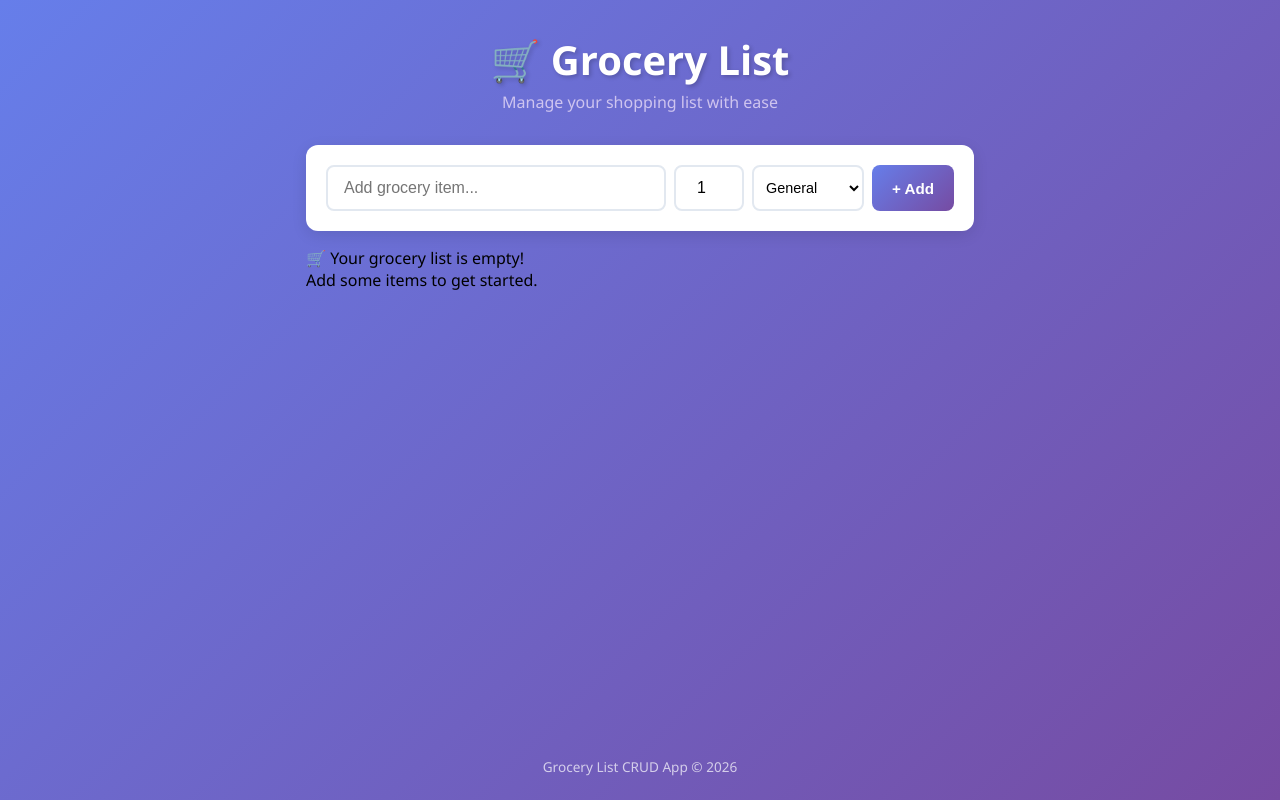
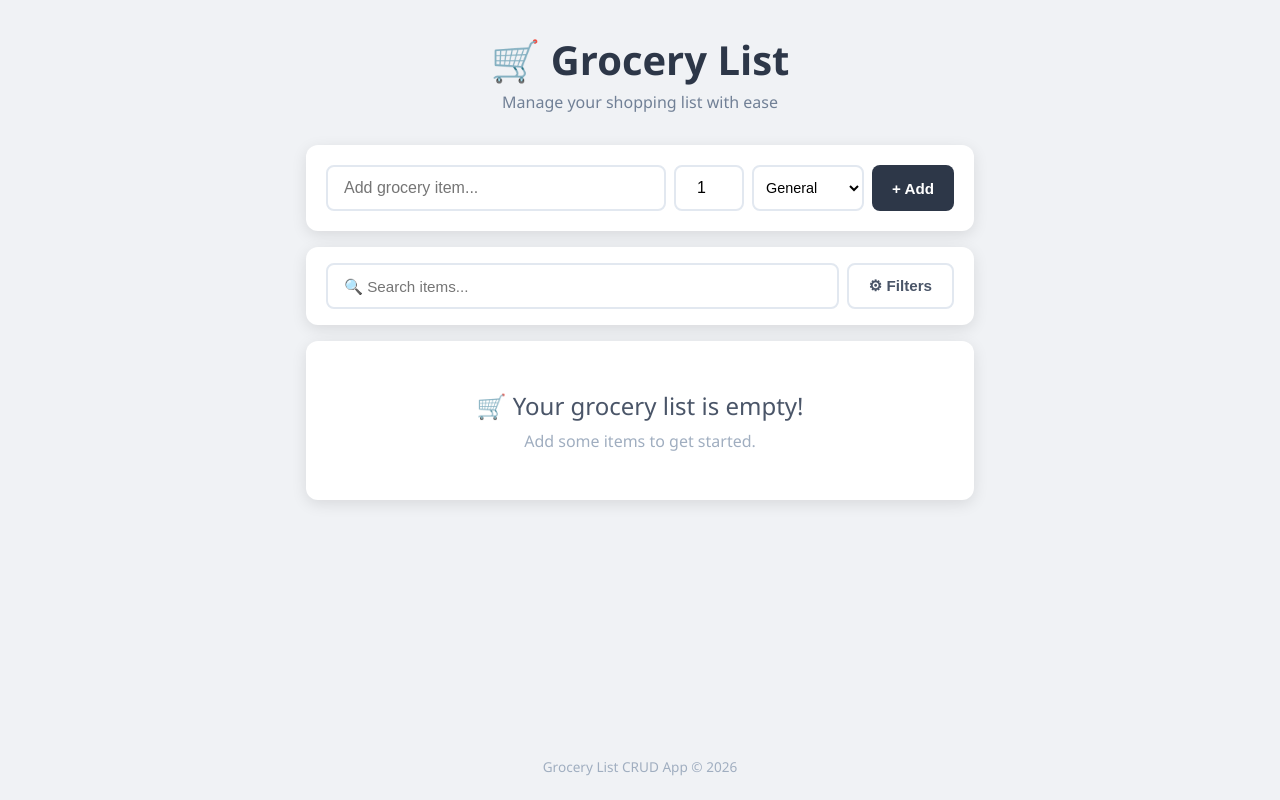
Before and after one commit to LuvaDongol/CRUD_REACT, a React (Create React App) app: page / in a window 1280 px wide. Built offline with nearby package versions, Linux system fonts and the light colour scheme.

Commit message:
Add SearchBar with search, filter, and sort functionality

```diff
--- a/src/App.css
+++ b/src/App.css
@@ -7,7 +7,7 @@
 
 body {
   font-family: "Segoe UI", Tahoma, Geneva, Verdana, sans-serif;
-  background: linear-gradient(135deg, #667eea 0%, #764ba2 100%);
+  background: #f0f2f5;
   min-height: 100vh;
 }
 
@@ -30,27 +30,25 @@ body {
 .app-header {
   text-align: center;
   padding: 2rem 1rem 1rem;
-  color: white;
+  color: #2d3748;
 }
 
 .app-header h1 {
   font-size: 2.5rem;
   font-weight: 700;
   margin-bottom: 0.25rem;
-  text-shadow: 2px 2px 4px rgba(0, 0, 0, 0.2);
 }
 
 .subtitle {
   font-size: 1rem;
-  opacity: 0.85;
-  color: #e0d4f5;
+  color: #718096;
 }
 
 /* ===== Footer ===== */
 .app-footer {
   text-align: center;
   padding: 1.5rem;
-  color: rgba(255, 255, 255, 0.7);
+  color: #a0aec0;
   font-size: 0.85rem;
 }
 
@@ -129,12 +127,332 @@ body {
 }
 
 .btn-add {
-  background: linear-gradient(135deg, #667eea, #764ba2);
+  background: #2d3748;
   color: white;
   white-space: nowrap;
 }
 
 .btn-add:hover {
-  transform: translateY(-1px);
-  box-shadow: 0 4px 12px rgba(102, 126, 234, 0.4);
+  background: #1a202c;
 }
+
+.btn-filter {
+  background: white;
+  border: 2px solid #e2e8f0;
+  color: #4a5568;
+}
+
+.btn-filter:hover,
+.btn-filter.active {
+  background: #2d3748;
+  color: white;
+  border-color: #2d3748;
+}
+
+/* ===== Search Bar ===== */
+.search-bar {
+  background: white;
+  border-radius: 12px;
+  padding: 1rem 1.25rem;
+  box-shadow: 0 4px 15px rgba(0, 0, 0, 0.1);
+  margin-bottom: 1rem;
+}
+
+.search-row {
+  display: flex;
+  gap: 0.5rem;
+}
+
+.search-input {
+  flex: 1;
+  padding: 0.6rem 1rem;
+  border: 2px solid #e2e8f0;
+  border-radius: 8px;
+  font-size: 0.95rem;
+}
+
+.search-input:focus {
+  outline: none;
+  border-color: #2d3748;
+}
+
+.filter-row {
+  display: flex;
+  gap: 1rem;
+  margin-top: 0.75rem;
+  padding-top: 0.75rem;
+  border-top: 1px solid #e2e8f0;
+  flex-wrap: wrap;
+}
+
+.filter-group {
+  display: flex;
+  align-items: center;
+  gap: 0.5rem;
+}
+
+.filter-group label {
+  font-size: 0.85rem;
+  color: #718096;
+  font-weight: 600;
+}
+
+.filter-select {
+  padding: 0.4rem 0.6rem;
+  border: 2px solid #e2e8f0;
+  border-radius: 6px;
+  font-size: 0.85rem;
+  background: white;
+}
+
+.filter-select:focus {
+  outline: none;
+  border-color: #2d3748;
+}
+
+.btn-edit {
+  background: #edf2f7;
+  color: #4a5568;
+  padding: 0.4rem 0.6rem;
+  font-size: 1.1rem;
+}
+
+.btn-edit:hover {
+  background: #e2e8f0;
+  color: #2d3748;
+}
+
+.btn-delete {
+  background: #fed7d7;
+  color: #c53030;
+  padding: 0.4rem 0.6rem;
+  font-size: 1rem;
+}
+
+.btn-delete:hover {
+  background: #feb2b2;
+}
+
+.btn-save {
+  background: #c6f6d5;
+  color: #276749;
+  padding: 0.4rem 0.6rem;
+  font-size: 1.1rem;
+}
+
+.btn-save:hover {
+  background: #9ae6b4;
+}
+
+.btn-cancel {
+  background: #fed7d7;
+  color: #c53030;
+  padding: 0.4rem 0.6rem;
+  font-size: 1.1rem;
+}
+
+.btn-cancel:hover {
+  background: #feb2b2;
+}
+
+/* ===== Grocery List ===== */
+.grocery-list {
+  list-style: none;
+  background: white;
+  border-radius: 12px;
+  box-shadow: 0 4px 15px rgba(0, 0, 0, 0.1);
+  overflow: hidden;
+  margin-bottom: 1rem;
+}
+
+.grocery-item {
+  display: flex;
+  align-items: center;
+  justify-content: space-between;
+  padding: 0.85rem 1.25rem;
+  border-bottom: 1px solid #f0f0f0;
+  transition: background 0.2s;
+}
+
+.grocery-item:last-child {
+  border-bottom: none;
+}
+
+.grocery-item:hover {
+  background: #f7fafc;
+}
+
+.grocery-item.purchased {
+  background: #f0fff4;
+}
+
+.grocery-item.purchased .item-name {
+  text-decoration: line-through;
+  color: #a0aec0;
+}
+
+.grocery-item.editing {
+  background: #fffbeb;
+  padding: 1rem 1.25rem;
+}
+
+.item-content {
+  display: flex;
+  align-items: center;
+  gap: 0.75rem;
+  flex: 1;
+  min-width: 0;
+}
+
+.item-checkbox {
+  width: 20px;
+  height: 20px;
+  cursor: pointer;
+  accent-color: #667eea;
+}
+
+.item-name {
+  font-size: 1rem;
+  color: #2d3748;
+  flex: 1;
+  min-width: 0;
+  overflow: hidden;
+  text-overflow: ellipsis;
+  white-space: nowrap;
+}
+
+.item-quantity {
+  font-size: 0.85rem;
+  color: #667eea;
+  font-weight: 600;
+  background: #ebf4ff;
+  padding: 0.15rem 0.5rem;
+  border-radius: 12px;
+  white-space: nowrap;
+}
+
+.item-category {
+  font-size: 0.75rem;
+  padding: 0.2rem 0.6rem;
+  border-radius: 12px;
+  font-weight: 600;
+  white-space: nowrap;
+}
+
+/* Category Colors */
+.category-general {
+  background: #e2e8f0;
+  color: #4a5568;
+}
+.category-fruits {
+  background: #fef3c7;
+  color: #92400e;
+}
+.category-vegetables {
+  background: #d1fae5;
+  color: #065f46;
+}
+.category-dairy {
+  background: #dbeafe;
+  color: #1e40af;
+}
+.category-meat {
+  background: #fce7f3;
+  color: #9d174d;
+}
+.category-bakery {
+  background: #fde68a;
+  color: #78350f;
+}
+.category-beverages {
+  background: #a7f3d0;
+  color: #047857;
+}
+.category-snacks {
+  background: #fecaca;
+  color: #991b1b;
+}
+.category-frozen {
+  background: #bfdbfe;
+  color: #1e3a8a;
+}
+.category-household {
+  background: #e9d5ff;
+  color: #6b21a8;
+}
+
+.item-actions {
+  display: flex;
+  gap: 0.35rem;
+  margin-left: 0.5rem;
+}
+
+/* ===== Edit Form ===== */
+.edit-form {
+  display: flex;
+  gap: 0.5rem;
+  align-items: center;
+  flex-wrap: wrap;
+  width: 100%;
+}
+
+.edit-input {
+  flex: 1;
+  min-width: 120px;
+  padding: 0.5rem 0.75rem;
+  border: 2px solid #fbbf24;
+  border-radius: 6px;
+  font-size: 0.95rem;
+}
+
+.edit-input:focus {
+  outline: none;
+  border-color: #f59e0b;
+}
+
+.edit-quantity {
+  width: 60px;
+  padding: 0.5rem;
+  border: 2px solid #fbbf24;
+  border-radius: 6px;
+  font-size: 0.95rem;
+  text-align: center;
+}
+
+.edit-quantity:focus {
+  outline: none;
+  border-color: #f59e0b;
+}
+
+.edit-category {
+  padding: 0.5rem;
+  border: 2px solid #fbbf24;
+  border-radius: 6px;
+  font-size: 0.85rem;
+  background: white;
+}
+
+.edit-actions {
+  display: flex;
+  gap: 0.25rem;
+}
+
+/* ===== Empty List ===== */
+.empty-list {
+  text-align: center;
+  padding: 3rem 1rem;
+  background: white;
+  border-radius: 12px;
+  box-shadow: 0 4px 15px rgba(0, 0, 0, 0.1);
+  margin-bottom: 1rem;
+}
+
+.empty-list p:first-child {
+  font-size: 1.5rem;
+  margin-bottom: 0.5rem;
+  color: #4a5568;
+}
+
+.empty-list p:last-child {
+  color: #a0aec0;
+}
--- a/src/App.js
+++ b/src/App.js
@@ -2,6 +2,7 @@ import React, { useState, useEffect, useCallback } from "react";
 import "./App.css";
 import Header from "./components/Header";
 import AddGroceryForm from "./components/AddGroceryForm";
+import SearchBar from "./components/SearchBar";
 import GroceryList from "./components/GroceryList";
 
 // Load items from localStorage
@@ -21,6 +22,9 @@ const saveToStorage = (items) => {
 
 function App() {
   const [items, setItems] = useState(loadFromStorage);
+  const [searchTerm, setSearchTerm] = useState("");
+  const [filterCategory, setFilterCategory] = useState("All");
+  const [sortBy, setSortBy] = useState("newest");
 
   // Persist to localStorage whenever items change
   useEffect(() => {
@@ -61,13 +65,66 @@ function App() {
     );
   }, []);
 
+  // Filter and sort items
+  const getFilteredItems = () => {
+    let filtered = [...items];
+
+    // Search filter
+    if (searchTerm.trim()) {
+      const term = searchTerm.toLowerCase();
+      filtered = filtered.filter((item) =>
+        item.name.toLowerCase().includes(term)
+      );
+    }
+
+    // Category filter
+    if (filterCategory !== "All") {
+      filtered = filtered.filter((item) => item.category === filterCategory);
+    }
+
+    // Sort
+    switch (sortBy) {
+      case "oldest":
+        filtered.sort((a, b) => new Date(a.createdAt) - new Date(b.createdAt));
+        break;
+      case "name-asc":
+        filtered.sort((a, b) => a.name.localeCompare(b.name));
+        break;
+      case "name-desc":
+        filtered.sort((a, b) => b.name.localeCompare(a.name));
+        break;
+      case "category":
+        filtered.sort((a, b) => a.category.localeCompare(b.category));
+        break;
+      case "quantity":
+        filtered.sort((a, b) => b.quantity - a.quantity);
+        break;
+      case "newest":
+      default:
+        filtered.sort((a, b) => new Date(b.createdAt) - new Date(a.createdAt));
+        break;
+    }
+
+    return filtered;
+  };
+
+  const filteredItems = getFilteredItems();
+
   return (
     <div className="app">
       <Header />
       <div className="container">
         <AddGroceryForm onAdd={addItem} />
+        <SearchBar
+          searchTerm={searchTerm}
+          onSearchChange={setSearchTerm}
+          filterCategory={filterCategory}
+          onFilterChange={setFilterCategory}
+          sortBy={sortBy}
+          onSortChange={setSortBy}
+        />
         <GroceryList
-          items={items}
+          items={filteredItems}
           onDelete={deleteItem}
           onToggle={togglePurchased}
           onUpdate={updateItem}
--- /dev/null
+++ b/src/components/SearchBar.js
@@ -0,0 +1,78 @@
+import React, { useState } from "react";
+
+/**
+ * SearchBar - Provides search, category filter, and sort functionality
+ * Includes a collapsible filter panel
+ */
+const SearchBar = ({
+  searchTerm,
+  onSearchChange,
+  filterCategory,
+  onFilterChange,
+  sortBy,
+  onSortChange,
+}) => {
+  const [isFilterOpen, setIsFilterOpen] = useState(false);
+
+  return (
+    <div className="search-bar">
+      <div className="search-row">
+        <input
+          type="text"
+          value={searchTerm}
+          onChange={(e) => onSearchChange(e.target.value)}
+          placeholder="🔍 Search items..."
+          className="search-input"
+        />
+        <button
+          className={`btn btn-filter ${isFilterOpen ? "active" : ""}`}
+          onClick={() => setIsFilterOpen(!isFilterOpen)}
+          title="Filters & Sort"
+        >
+          ⚙ Filters
+        </button>
+      </div>
+      {isFilterOpen && (
+        <div className="filter-row">
+          <div className="filter-group">
+            <label>Category:</label>
+            <select
+              value={filterCategory}
+              onChange={(e) => onFilterChange(e.target.value)}
+              className="filter-select"
+            >
+              <option value="All">All Categories</option>
+              <option value="General">General</option>
+              <option value="Fruits">Fruits</option>
+              <option value="Vegetables">Vegetables</option>
+              <option value="Dairy">Dairy</option>
+              <option value="Meat">Meat</option>
+              <option value="Bakery">Bakery</option>
+              <option value="Beverages">Beverages</option>
+              <option value="Snacks">Snacks</option>
+              <option value="Frozen">Frozen</option>
+              <option value="Household">Household</option>
+            </select>
+          </div>
+          <div className="filter-group">
+            <label>Sort by:</label>
+            <select
+              value={sortBy}
+              onChange={(e) => onSortChange(e.target.value)}
+              className="filter-select"
+            >
+              <option value="newest">Newest First</option>
+              <option value="oldest">Oldest First</option>
+              <option value="name-asc">Name (A-Z)</option>
+              <option value="name-desc">Name (Z-A)</option>
+              <option value="category">Category</option>
+              <option value="quantity">Quantity</option>
+            </select>
+          </div>
+        </div>
+      )}
+    </div>
+  );
+};
+
+export default SearchBar;
--- a/src/index.css
+++ b/src/index.css
@@ -3,7 +3,7 @@ body {
   font-family: "Segoe UI", Tahoma, Geneva, Verdana, sans-serif;
   -webkit-font-smoothing: antialiased;
   -moz-osx-font-smoothing: grayscale;
-  background: linear-gradient(135deg, #667eea 0%, #764ba2 100%);
+  background: #f0f2f5;
   min-height: 100vh;
 }
 
```
